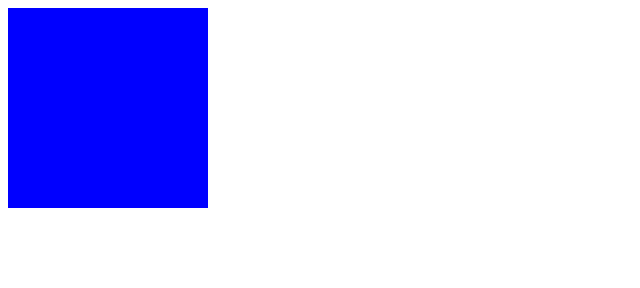
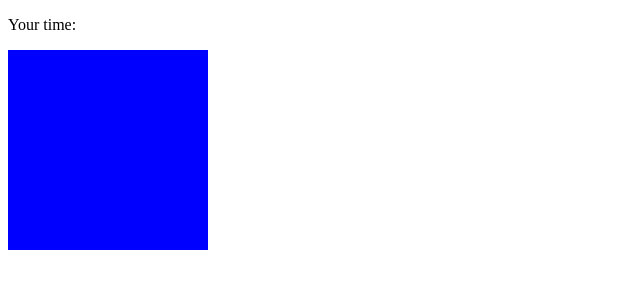
Before and after one commit to saghdaey/udemy-webdev-course, a plain HTML site: page 3_Javascript/js-challenge/index.html in a window 1280 px wide. Shown: the whole page, without its empty margins (0-640 px from the left). Drawn offline with Linux system fonts and the light colour scheme.

Commit message:
box challenge, finished lectures 99 and 100

```diff
--- a/3_Javascript/js-challenge/index.html
+++ b/3_Javascript/js-challenge/index.html
@@ -7,7 +7,9 @@
     <meta name="viewport" content="width=device-width, initial-scale=1" />
 </head>
 
-<!--Section 3 Javascript Challenge-->
+<!--Section 3 Javascript Challenge, parts1 and2. lecture 99 and 100-->
+<!--box appears on screen after random amount of time between 0-5seconds-->
+<!--user clicks on box. their reaction time appears. box reappears after again, it continues-->
 
 <style>
     #box{
@@ -19,20 +21,32 @@
 </style>
 
 <body>
+
+    <p>Your time: <span id="time"></span></p>
     <div id="box"></div> <!--make this box disappear on click-->
 
     <script type="text/javascript">
+
+        //difference between click time and created time = reaction time in milliseconds
+        var clickedTime;
+        var createdTime; //time when box is created
+        var reactionTime;
 
         function makeBox(){ //function to make box appear after a random amount of time
             var time=Math.random();
             time=time*5000;
             setTimeout(function(){
                 document.getElementById("box").style.display="block"; //block=standard for obj to appear
+                createdTime=Date.now();
             }, time); //function will be executed after this many milliseconds
         }
 
         makeBox();
         document.getElementById("box").onclick=function(){
+            clickedTime=Date.now();
+            reactionTime=(clickedTime-createdTime)/1000 //to get in seconds
+            //alert(reactionTime);
+            document.getElementById("time").innerHTML=reactionTime;
             this.style.display="none";
             makeBox();
         }
```
